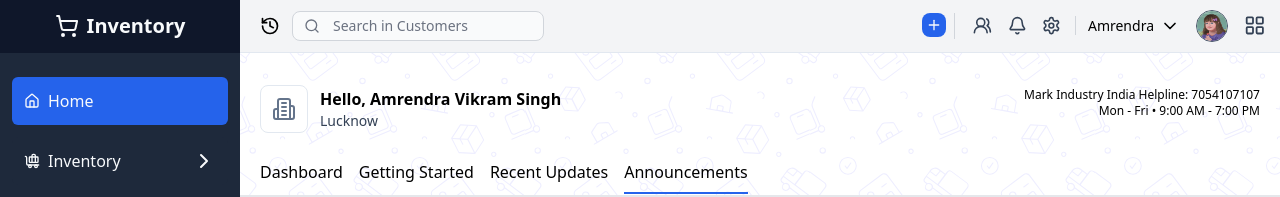
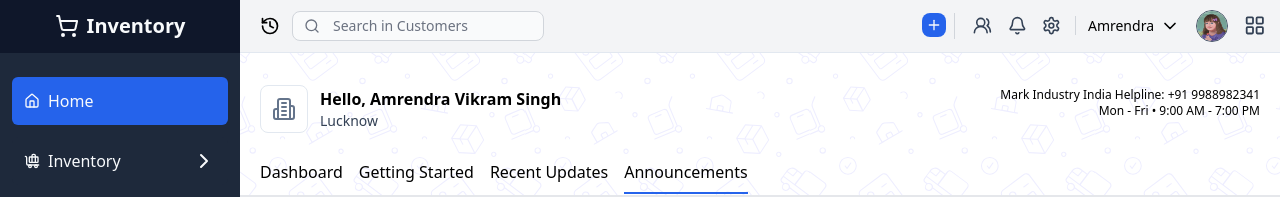
Before and after one commit to AmrendraTheCoder/markx, a Next.js app in the folder mark1/: page /inventory/home/announcements in a window 1280 px wide. Shown: the top 197 px of the page. Built offline with nearby package versions, Linux system fonts and the light colour scheme.

Commit message:
contact updation.

```diff
--- a/mark1/components/dashboard/HomeNavbar.jsx
+++ b/mark1/components/dashboard/HomeNavbar.jsx
@@ -39,7 +39,7 @@ function HomeNavbar() {
             <span className="text-sm text-slate-700 pt-0">Lucknow</span>
           </div>
           <div className="flex flex-col text-right">
-            <p className="text-xs">Mark Industry India Helpline: 7054107107</p>
+            <p className="text-xs">Mark Industry India Helpline: +91 9988982341</p>
             <span className="text-xs">Mon - Fri • 9:00 AM - 7:00 PM</span>
           </div>
         </div>
```
